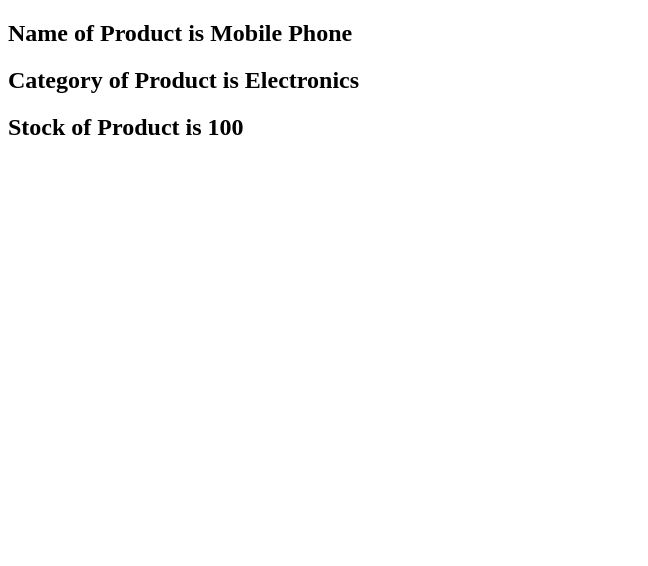
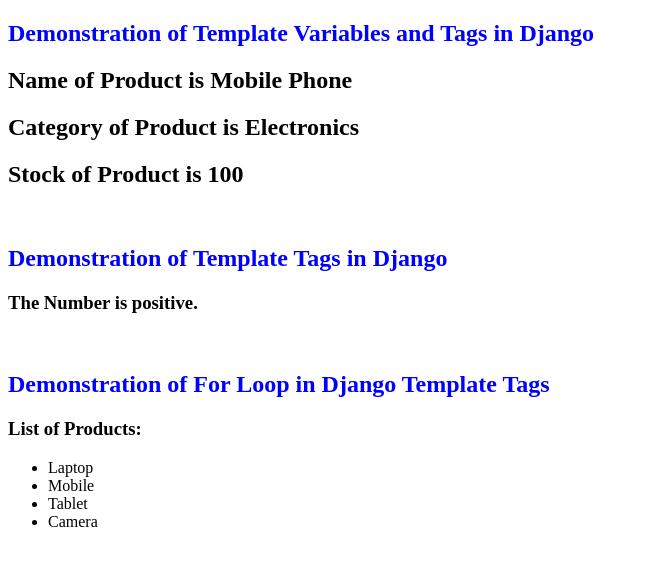
Before and after one commit to araj1993/Django-Basics, a Django app: page /demo/ in a window 1280 px wide. Shown: the top 566 px of the page, without its empty margins (0-648 px from the left). Run offline with Django 5.2, Linux system fonts and the light colour scheme.

Commit message:
Implemented template tags (if, for)

```diff
--- a/ecommerce/shop/views.py
+++ b/ecommerce/shop/views.py
@@ -19,4 +19,10 @@
         'category': 'Electronics',
         'stock': 100
     }
-    return render(request, 'var_and_tags.html', context)
+    context_tags = {
+        'num': 10,
+    }
+    ele_items = {
+        'electronics': ['Laptop', 'Mobile', 'Tablet', 'Camera'],
+    }
+    return render(request, 'var_and_tags.html', {**context, **context_tags, **ele_items})
--- a/ecommerce/templates/var_and_tags.html
+++ b/ecommerce/templates/var_and_tags.html
@@ -5,8 +5,29 @@
         <title>Template Variables and Tags</title>
     </head>
     <body>
-        <h2> Name of Product is {{ name }} </h2>
-        <h2> Category of Product is {{ category }} </h2>
-        <h2> Stock of Product is {{ stock }} </h2>
+        <div>
+            <h2 style="color: blue;">Demonstration of Template Variables and Tags in Django </h2>
+            <h2> Name of Product is {{ name }} </h2>
+            <h2> Category of Product is {{ category }} </h2>
+            <h2> Stock of Product is {{ stock }} </h2>
+        </div>
+        <br>
+        <div>
+            <h2 style="color: blue;">Demonstration of Template Tags in Django </h2>
+            {% if num > 0 %}
+                <h3> The Number is positive. </h3>
+            {% else %}
+                <h3> The Number is zero or negative. </h3>
+            {% endif %}
+        </div>
+        <br>
+        <div >
+            <h2 style="color: blue;">Demonstration of For Loop in Django Template Tags </h2>
+            <h3> List of Products: </h3>
+            <ul>
+                {% for ele in electronics %}
+                    <li>{{ ele }}</li>
+                {% endfor %}
+            </ul>
     </body>
 </html>
```
